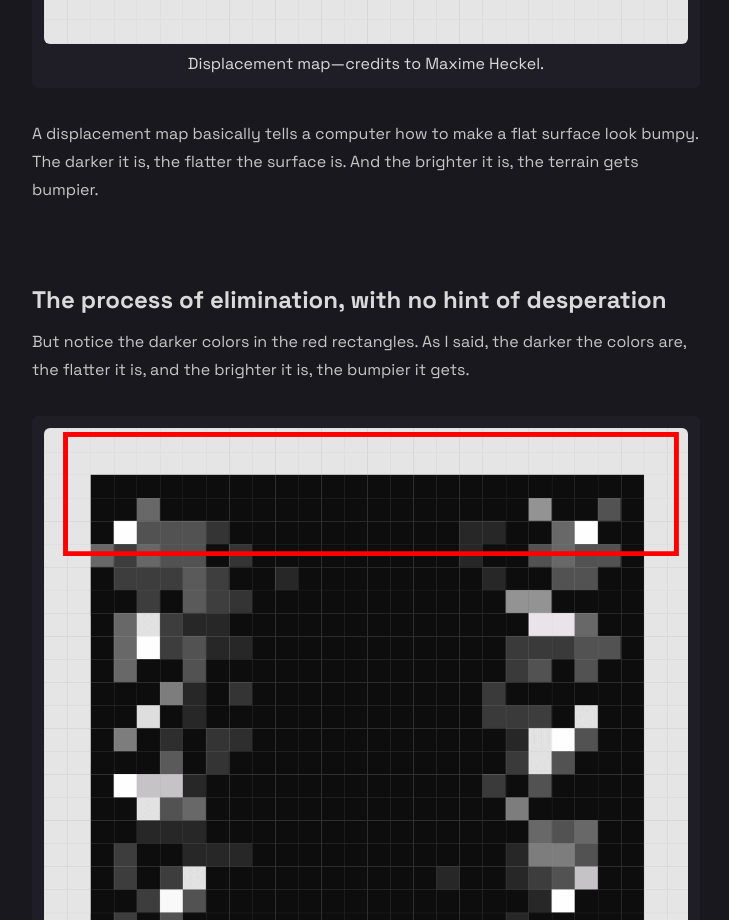
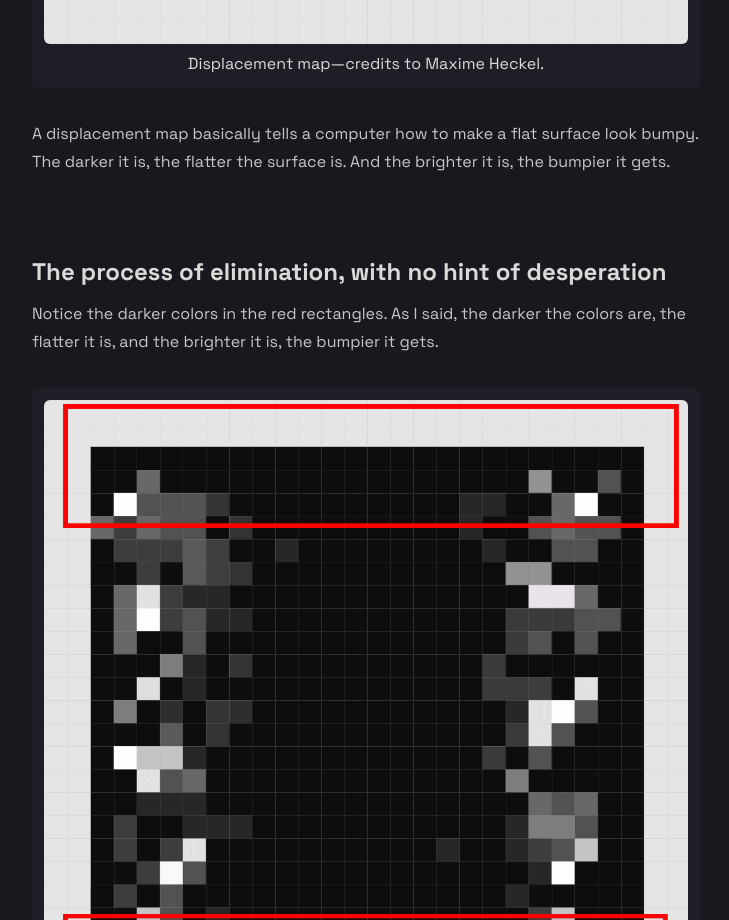
Before and after one commit to jdichh/portfolio-next, a Next.js app: page /posts/my-first-shenanigans-in-3d in a window 1280 px wide. Shown: the part 8940-9860 px from the top of the page, without its empty margins (274-1003 px from the left). Built offline with nearby package versions, Linux system fonts and the light colour scheme.

Commit message:
consistency fixes in sections 7 & 8

```diff
--- a/src/pages/posts/my-first-shenanigans-in-3d/index.tsx
+++ b/src/pages/posts/my-first-shenanigans-in-3d/index.tsx
@@ -453,7 +453,7 @@ export default function index() {
             <p className="leading-7 mb-8 opacity-90">
               A displacement map basically tells a computer how to make a flat
               surface look bumpy. The darker it is, the flatter the surface is.
-              And the brighter it is, the terrain gets bumpier.
+              And the brighter it is, the bumpier it gets.
             </p>
           </section>
 
@@ -466,7 +466,7 @@ export default function index() {
             </h2>
 
             <p className="leading-7 mb-8 opacity-90">
-              But notice the darker colors in the red rectangles. As I said, the
+              Notice the darker colors in the red rectangles. As I said, the
               darker the colors are, the flatter it is, and the brighter it is,
               the bumpier it gets.
             </p>
```
Also changed, not shown: 1 other file (tests, documents, lock files or other folders).
